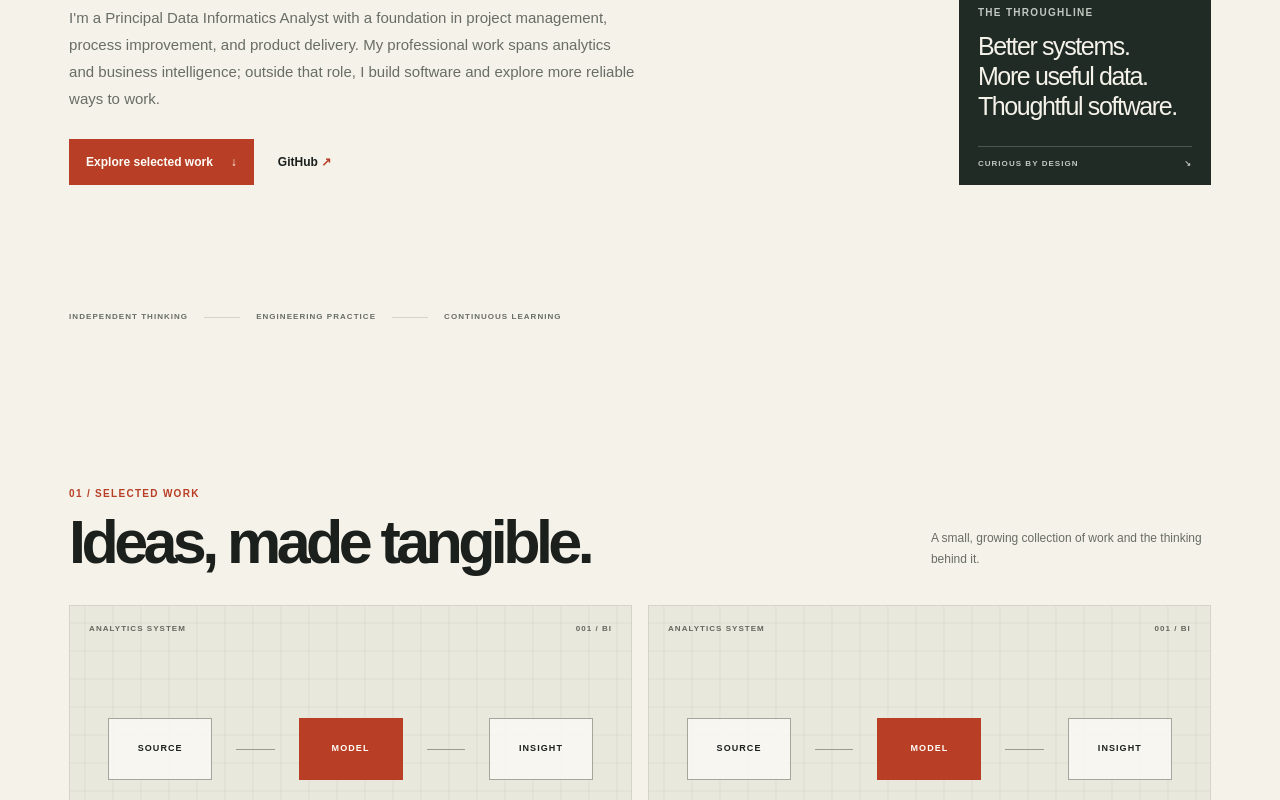
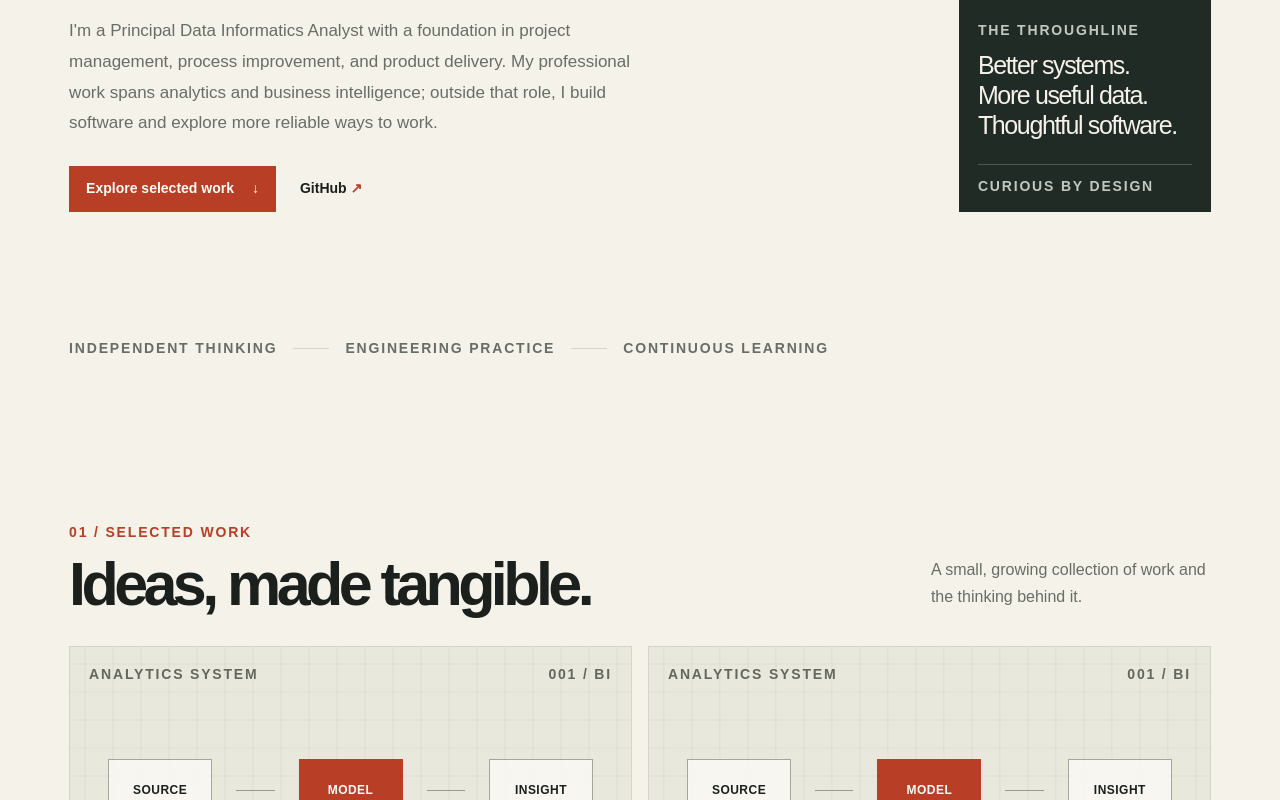
Before and after one commit to mikezhao415/mikezhao.dev, a Next.js app: page / in a window 1280 px wide. Shown: the part 620-1420 px from the top of the page. Built offline with nearby package versions, Linux system fonts and the light colour scheme.

Commit message:
Improve portfolio readability and simplify credential layout

```diff
--- a/app/globals.css
+++ b/app/globals.css
@@ -105,7 +105,7 @@ a:focus-visible {
   align-items: center;
   gap: clamp(18px, 3vw, 38px);
   color: var(--muted);
-  font-size: 12px;
+  font-size: 14px;
   font-weight: 600;
 }
 
@@ -151,7 +151,7 @@ a:focus-visible {
 .contact-label,
 .contact-location,
 .contact-index {
-  font-size: 10px;
+  font-size: 14px;
   font-weight: 700;
   letter-spacing: 0.13em;
   text-transform: uppercase;
@@ -239,7 +239,7 @@ a:focus-visible {
   padding: 0 17px;
   background: var(--accent);
   color: #fffdf8;
-  font-size: 12px;
+  font-size: 14px;
   font-weight: 700;
   transition: background 160ms ease, transform 160ms ease;
 }
@@ -250,7 +250,7 @@ a:focus-visible {
 }
 
 .text-link {
-  font-size: 12px;
+  font-size: 14px;
   font-weight: 700;
 }
 
@@ -289,7 +289,7 @@ a:focus-visible {
   padding-top: 11px;
   border-top: 1px solid rgb(245 242 234 / 22%);
   color: #c1c8bf;
-  font-size: 8px;
+  font-size: 14px;
 }
 
 .hero-bottomline {
@@ -298,7 +298,7 @@ a:focus-visible {
   gap: 16px;
   margin-top: clamp(64px, 10vw, 126px);
   color: var(--muted);
-  font-size: 8px;
+  font-size: 14px;
 }
 
 .bottomline-rule {
@@ -335,7 +335,7 @@ a:focus-visible {
   max-width: 280px;
   margin: 0 0 4px;
   color: var(--muted);
-  font-size: 12px;
+  font-size: 14px;
   line-height: 1.7;
 }
 
@@ -382,7 +382,7 @@ a:focus-visible {
   justify-content: space-between;
   gap: 10px;
   color: #64675e;
-  font-size: 8px;
+  font-size: 14px;
 }
 
 .art-flow {
@@ -400,7 +400,7 @@ a:focus-visible {
   border: 1px solid #a5a69b;
   background: rgb(251 250 246 / 84%);
   color: var(--ink);
-  font-size: 9px;
+  font-size: 14px;
   font-weight: 700;
   letter-spacing: 0.12em;
 }
@@ -437,7 +437,7 @@ a:focus-visible {
   justify-content: space-between;
   gap: 12px;
   color: var(--muted);
-  font-size: 8px;
+  font-size: 14px;
 }
 
 .project-body h3 {
@@ -452,7 +452,7 @@ a:focus-visible {
   min-height: 44px;
   margin: 0;
   color: var(--muted);
-  font-size: 12px;
+  font-size: 14px;
   line-height: 1.75;
 }
 
@@ -461,7 +461,7 @@ a:focus-visible {
   align-items: center;
   gap: 10px;
   margin-top: 20px;
-  font-size: 11px;
+  font-size: 14px;
   font-weight: 700;
 }
 
@@ -509,7 +509,7 @@ a:focus-visible {
 
 .journey-list li {
   display: grid;
-  grid-template-columns: 36px minmax(0, 1fr) 20px;
+  grid-template-columns: 36px minmax(0, 1fr);
   align-items: start;
   gap: 15px;
   padding: 18px 0;
@@ -519,7 +519,7 @@ a:focus-visible {
 .journey-number {
   padding-top: 5px;
   color: var(--accent);
-  font-size: 9px;
+  font-size: 14px;
 }
 
 .journey-list h3 {
@@ -532,7 +532,7 @@ a:focus-visible {
 .journey-list li p {
   margin: 5px 0 0;
   color: var(--muted);
-  font-size: 11px;
+  font-size: 14px;
   line-height: 1.65;
 }
 
@@ -554,7 +554,7 @@ a:focus-visible {
 .practice-label {
   margin: 0 0 17px;
   color: var(--muted);
-  font-size: 9px;
+  font-size: 14px;
 }
 
 .practice-list {
@@ -566,23 +566,23 @@ a:focus-visible {
 
 .practice-list li {
   display: grid;
-  grid-template-columns: 34px minmax(0, 1fr) 16px;
+  grid-template-columns: 34px minmax(0, 1fr);
   align-items: center;
   gap: 12px;
   min-height: 47px;
   border-bottom: 1px solid var(--line);
-  font-size: 13px;
+  font-size: 14px;
   font-weight: 500;
 }
 
 .practice-list li > span:first-child {
   color: var(--accent);
-  font-size: 8px;
+  font-size: 14px;
 }
 
-.practice-list li > span:last-child {
+.practice-list li > span[aria-hidden] {
   color: #9a9b91;
-  font-size: 11px;
+  font-size: 14px;
 }
 
 .tech-list {
@@ -598,7 +598,7 @@ a:focus-visible {
   padding: 10px 12px;
   border: 1px solid var(--line);
   background: var(--surface);
-  font-size: 11px;
+  font-size: 14px;
   font-weight: 600;
 }
 
@@ -612,7 +612,7 @@ a:focus-visible {
   max-width: 350px;
   margin: 0;
   color: var(--muted);
-  font-size: 11px;
+  font-size: 14px;
   line-height: 1.7;
 }
 
@@ -660,7 +660,7 @@ a:focus-visible {
   max-width: 420px;
   margin: 18px 0 0;
   color: #c0c6bf;
-  font-size: 12px;
+  font-size: 14px;
   line-height: 1.8;
 }
 
@@ -676,7 +676,7 @@ a:focus-visible {
 .contact-label,
 .contact-location {
   color: #c0c6bf;
-  font-size: 8px;
+  font-size: 14px;
 }
 
 .contact-action > a {
@@ -703,7 +703,7 @@ a:focus-visible {
   right: 22px;
   bottom: 18px;
   color: #c0c6bf;
-  font-size: 8px;
+  font-size: 14px;
 }
 
 .site-footer {
@@ -714,7 +714,7 @@ a:focus-visible {
   gap: 18px;
   border-top: 1px solid var(--line);
   color: var(--muted);
-  font-size: 10px;
+  font-size: 14px;
 }
 
 .footer-wordmark {
@@ -770,7 +770,7 @@ a:focus-visible {
     width: 100%;
     justify-content: space-between;
     gap: 10px;
-    font-size: 11px;
+    font-size: 14px;
   }
 
   .hero {
@@ -780,7 +780,7 @@ a:focus-visible {
   .hero-kicker {
     flex-wrap: wrap;
     gap: 8px;
-    font-size: 9px;
+    font-size: 14px;
   }
 
   .hero-layout {
@@ -806,7 +806,7 @@ a:focus-visible {
     flex-wrap: wrap;
     gap: 9px;
     margin-top: 54px;
-    font-size: 7px;
+    font-size: 14px;
   }
 
   .bottomline-rule {
@@ -898,7 +898,7 @@ a:focus-visible {
   }
 
   .site-nav {
-    font-size: 10px;
+    font-size: 14px;
   }
 
   .hero-actions {
@@ -911,15 +911,23 @@ a:focus-visible {
 /* Integrated content follows the v0 palette, cards, and typographic rhythm. */
 .career-narrative { max-width: 850px; margin-bottom: 36px; color: var(--muted); font-size: 14px; line-height: 1.8; }
 .career-narrative p + p { margin-top: 16px; }
-.current-role { display: inline-block; margin-left: 10px; color: var(--accent); font-size: 10px; letter-spacing: 0; }
+.current-role { display: inline-block; margin-left: 10px; color: var(--accent); font-size: 14px; letter-spacing: 0; }
 .capability-skills { margin-top: 20px; }
-.project-body > .project-note { margin-top: 14px; min-height: 0; font-size: 11px; }
+.project-body > .project-note { margin-top: 14px; min-height: 0; font-size: 14px; }
 .education { padding: 24px 0; border-top: 1px solid var(--line); }
 .education h3, .credential-list h3 { margin: 0; font-size: 18px; letter-spacing: -0.035em; }
-.education p, .credential-list p { margin: 8px 0 0; color: var(--muted); font-size: 12px; line-height: 1.7; }
-.credential-list { list-style: none; margin: 0; padding: 0; }
-.credential-list li { display: flex; justify-content: space-between; align-items: center; gap: 24px; padding: 22px 0; border-top: 1px solid var(--line); }
-.credential-status { flex-shrink: 0; padding: 8px 10px; background: var(--deep); color: var(--paper); font-size: 11px; }
-.credential-status.expired { background: #eae8de; color: var(--muted); }
-@media (max-width: 600px) { .credential-list li { align-items: flex-start; flex-direction: column; gap: 12px; } }
+.education p, .credential-list p { margin: 8px 0 0; color: var(--muted); font-size: 14px; line-height: 1.7; }
+ .credential-list { display: grid; grid-template-columns: repeat(2, minmax(0, 1fr)); gap: 0 32px; list-style: none; margin: 0; padding: 0; }
+.credential-list li { min-width: 0; padding: 24px 0; border-top: 1px solid var(--line); }
+.credential-expired { color: var(--muted); font-size: 14px; font-weight: 400; letter-spacing: 0; }
+@media (max-width: 600px) { .credential-list { grid-template-columns: minmax(0, 1fr); } }
 .contact-card a:focus-visible { outline-color: var(--signal); }
+
+/* Comfortable reading sizes; headings retain the selected visual scale. */
+.hero-description, .career-narrative { font-size: 17px; }
+.section-intro, .project-body > p, .journey-list li p, .contact-copy > p:last-child { font-size: 16px; }
+.practice-list li, .tech-list li, .education p, .credential-list p { font-size: 15px; }
+.hero-bottomline { flex-wrap: wrap; }
+.hero-kicker, .project-meta, .art-topline, .art-bottomline { flex-wrap: wrap; }
+.flow-node { letter-spacing: 0.04em; font-size: 12px; }
+@media (max-width: 370px) { .site-nav { flex-wrap: wrap; gap: 16px; } .art-flow { gap: 8px; } .flow-connector { width: 10px; } }
--- a/app/portfolio-home.tsx
+++ b/app/portfolio-home.tsx
@@ -75,7 +75,6 @@ export function PortfolioHome() {
               <p className="note-statement">Better systems.<br />More useful data.<br />Thoughtful software.</p>
               <div className="note-bottom">
                 <span>CURIOUS BY DESIGN</span>
-                <span aria-hidden="true">↘</span>
               </div>
             </aside>
           </div>
@@ -118,7 +117,7 @@ export function PortfolioHome() {
                     <>
                       <div className="art-topline"><span>FIELD NOTES</span><span>002 / NOW</span></div>
                       <div className="portfolio-art-title">Build with<br />a point of view<span>.</span></div>
-                      <div className="art-bottomline"><span>THOUGHTFUL BY DEFAULT</span><span>↗</span></div>
+                      <div className="art-bottomline"><span>THOUGHTFUL BY DEFAULT</span></div>
                     </>
                   )}
                 </div>
@@ -166,7 +165,6 @@ export function PortfolioHome() {
                     <p className="role-meta">{role.company} · {role.dates}</p>
                     <p>{role.detail}</p>
                   </div>
-                  <span className="journey-symbol" aria-hidden="true">↗</span>
                 </li>
               ))}
             </ol>
@@ -187,7 +185,7 @@ export function PortfolioHome() {
               <p className="practice-label">Analytics engineering</p>
               <ul className="practice-list">
                 {practices.map((practice, index) => (
-                  <li key={practice}><span>0{index + 1}</span>{practice}<span aria-hidden="true">↗</span></li>
+                  <li key={practice}><span>0{index + 1}</span>{practice}</li>
                 ))}
               </ul>
             </div>
@@ -217,7 +215,7 @@ export function PortfolioHome() {
           <div className="education"><h3>University of California, San Diego</h3><p>BS, Management Science · 2014</p></div>
           <ul className="credential-list">
             {certifications.map((item) => (
-              <li key={item.name}><div><h3>{item.name}</h3><p>{item.issuer} · Issued {item.issued}</p></div><span className={item.expired ? "credential-status expired" : "credential-status"}>{item.status}</span></li>
+              <li key={item.name}><div><h3>{item.name}{item.expired && <span className="credential-expired"> (expired)</span>}</h3><p>{item.issuer} · Issued {item.issued}</p></div></li>
             ))}
           </ul>
         </section>
```
Also changed, not shown: scripts/check-portfolio.mjs (+7 -3 lines), app/icon.svg (added), 1 other file (tests, documents, lock files or other folders).
